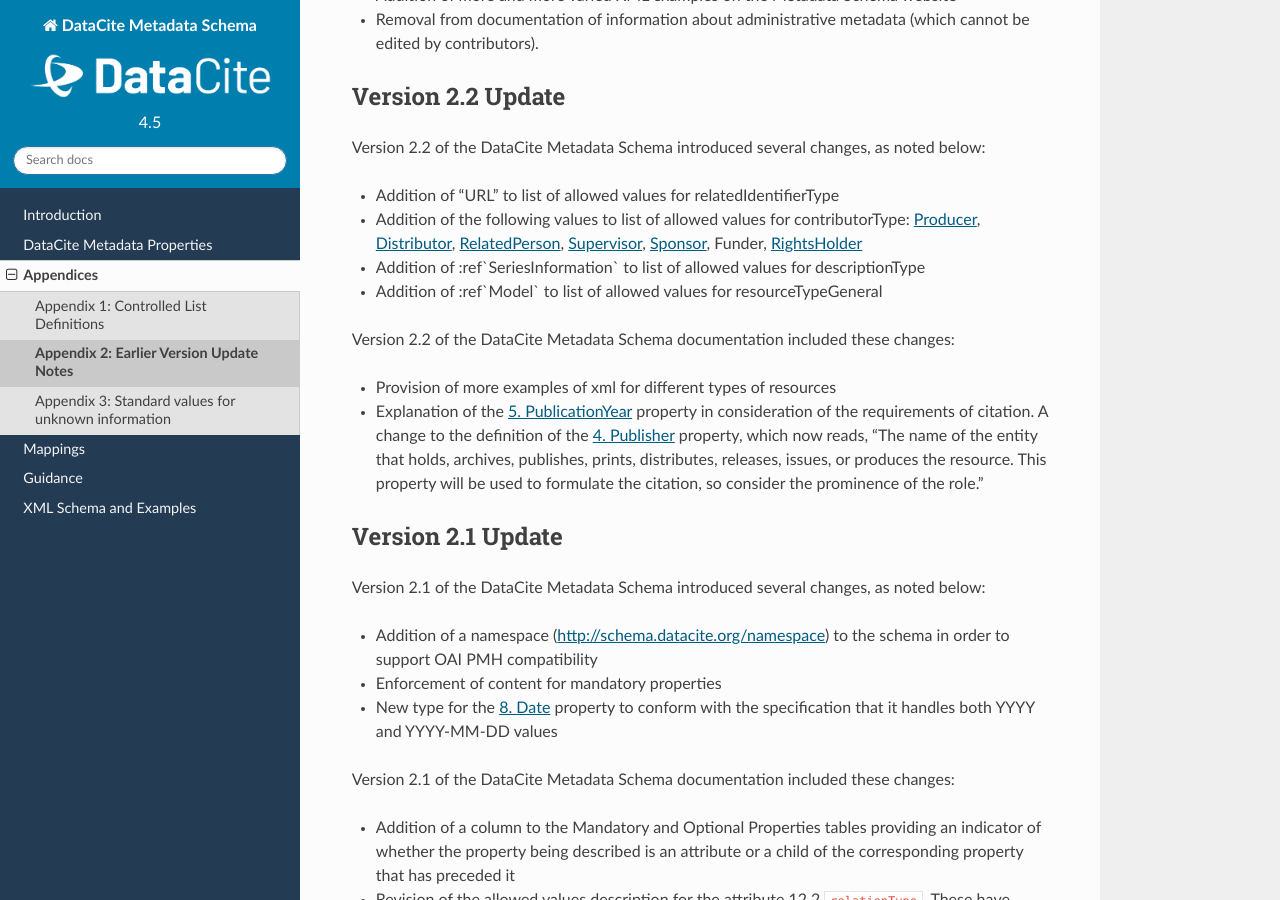
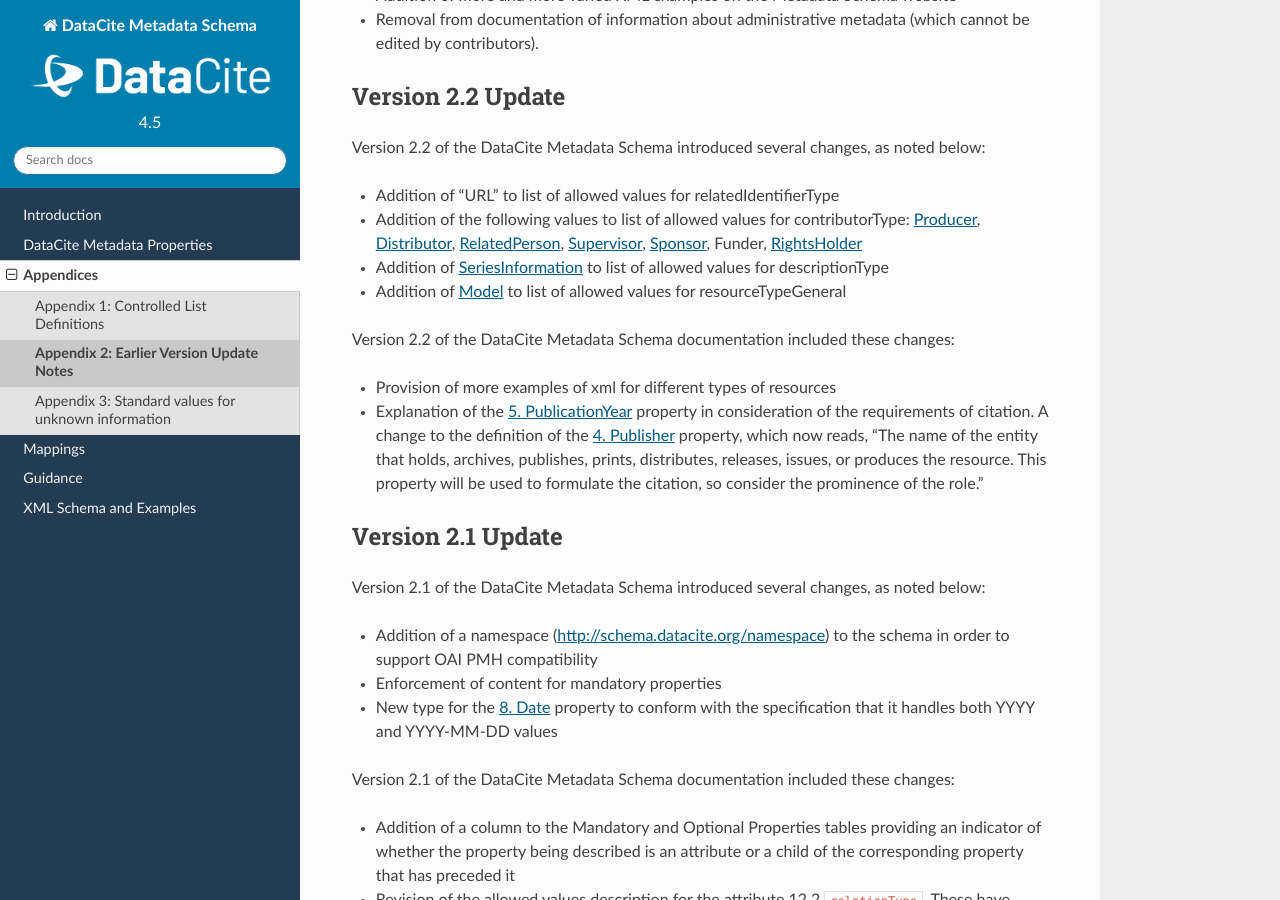
Before and after one commit to datacite/schema-docs, a Sphinx documentation site: the page built from docs/appendices/appendix_2.rst, in a window 1280 px wide and 900 px high, scrolled down 6441 px. Built offline with Sphinx 7.4.7 and the Read the Docs theme 2.0.0, drawn with Linux system fonts in a browser that asks for light colours; comment, search, counter and statistics services are not loaded.

Commit message:
fix reference errors

```diff
--- a/docs/appendices/appendix_2.rst
+++ b/docs/appendices/appendix_2.rst
@@ -257,8 +257,8 @@ Version 2.2 of the DataCite Metadata Schema introduced several changes, as noted
 
 * Addition of “URL” to list of allowed values for relatedIdentifierType
 * Addition of the following values to list of allowed values for contributorType: :ref:`Producer`, :ref:`Distributor`, :ref:`RelatedPerson`, :ref:`Supervisor`, :ref:`Sponsor`, Funder, :ref:`RightsHolder`
-* Addition of :ref`SeriesInformation` to list of allowed values for descriptionType
-* Addition of :ref`Model` to list of allowed values for resourceTypeGeneral
+* Addition of :ref:`SeriesInformation` to list of allowed values for descriptionType
+* Addition of :ref:`Model` to list of allowed values for resourceTypeGeneral
 
 Version 2.2 of the DataCite Metadata Schema documentation included these changes:
 
--- a/docs/introduction/version_update.rst
+++ b/docs/introduction/version_update.rst
@@ -84,7 +84,7 @@ RelatedItem property
  * Change to :ref:`20.8` and :ref:`20.9` to specify that the pages refer to the resource *within* the related item (for which the DOI is being registered), not the entire related item.
  * Minor changes to other RelatedItem sub-property definitions to improve consistency.
 
-* Updated definition of descriptionType :ref:`SeriesInformation` in :ref:`17.a` and :doc:`Appendix 1: Controlled List Definitions - descriptionType </appendices/appendix_1/descriptionType>` and  to clarify that it is superseded by RelatedItem *with the relationType :ref:`IsPublishedIn` selected*.
+* Updated definition of descriptionType :ref:`SeriesInformation` in :ref:`17.a` and :doc:`Appendix 1: Controlled List Definitions - descriptionType </appendices/appendix_1/descriptionType>` and  to clarify that it is superseded by RelatedItem with the relationType :ref:`IsPublishedIn` selected.
 * To enhance support for the RelatedItem property, addition of a new guidance document: :doc:`/guidance/related_item_guide`
 
 Other changes and corrections
```
